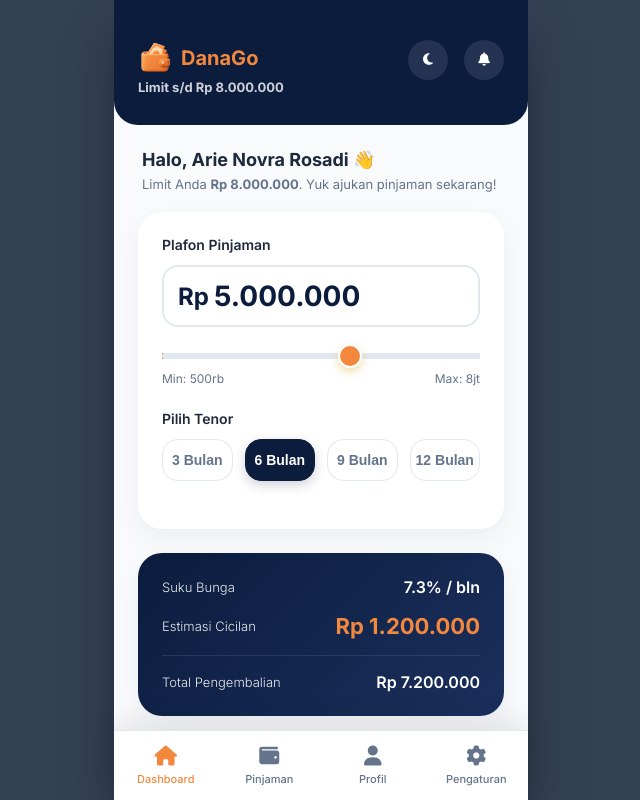
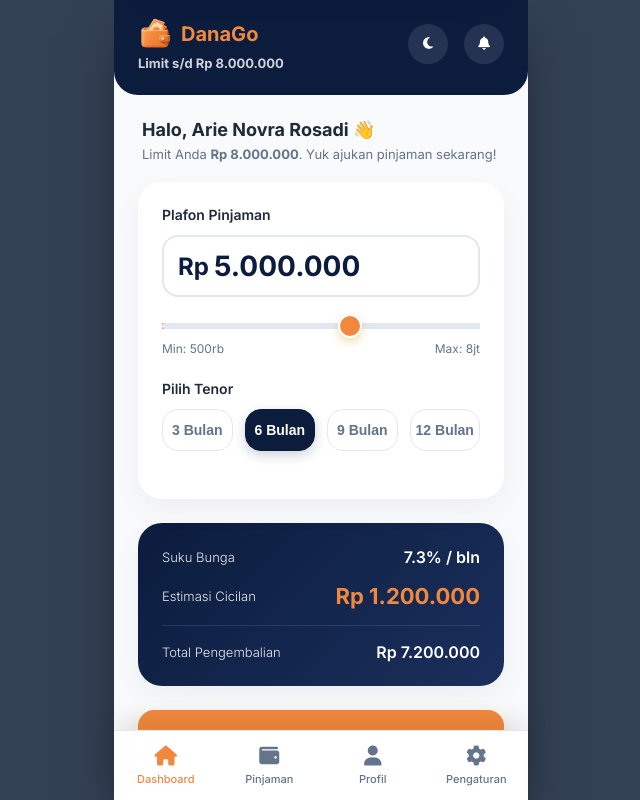
Before and after one commit to ptmo/ex, a plain HTML site: page dana.html in a window 1280 px wide. Shown: the whole page, without its empty margins (319-959 px from the left). Drawn offline with Linux system fonts and the light colour scheme.

Commit message:
Update dana.html

```diff
--- a/dana.html
+++ b/dana.html
@@ -80,12 +80,14 @@
         .header {
             background-color: var(--primary-color);
             color: white;
-            padding: 40px 24px 30px;
+            /* Padding atas dipangkas dari 40px menjadi 16px agar lebih padat */
+            padding: 16px 24px 24px;
             border-bottom-left-radius: var(--radius-lg);
             border-bottom-right-radius: var(--radius-lg);
             display: flex;
             justify-content: space-between;
-            align-items: flex-start;
+            /* Align-items diubah ke center agar tombol dan teks sejajar rapi di tengah */
+            align-items: center;
             position: relative;
             z-index: 10;
             transition: var(--transition);
```
